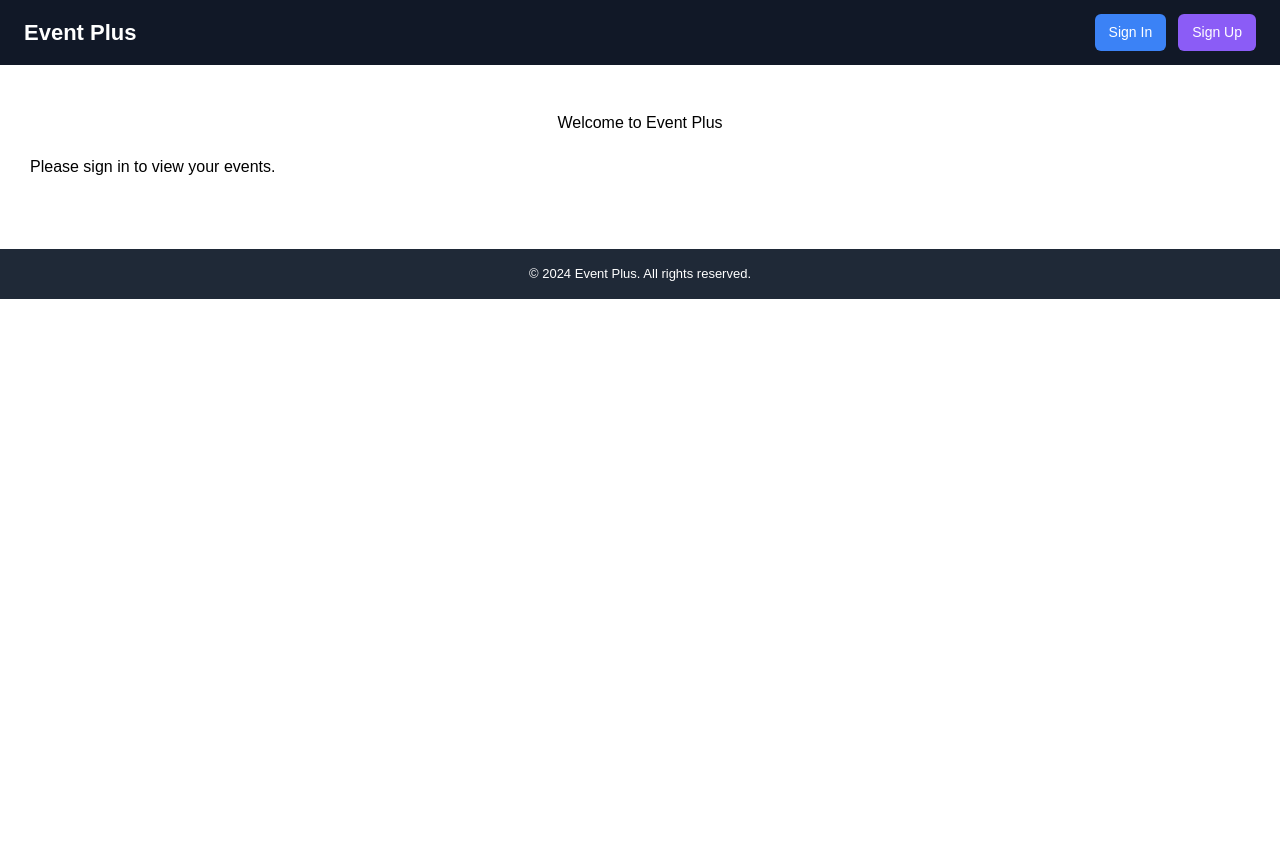
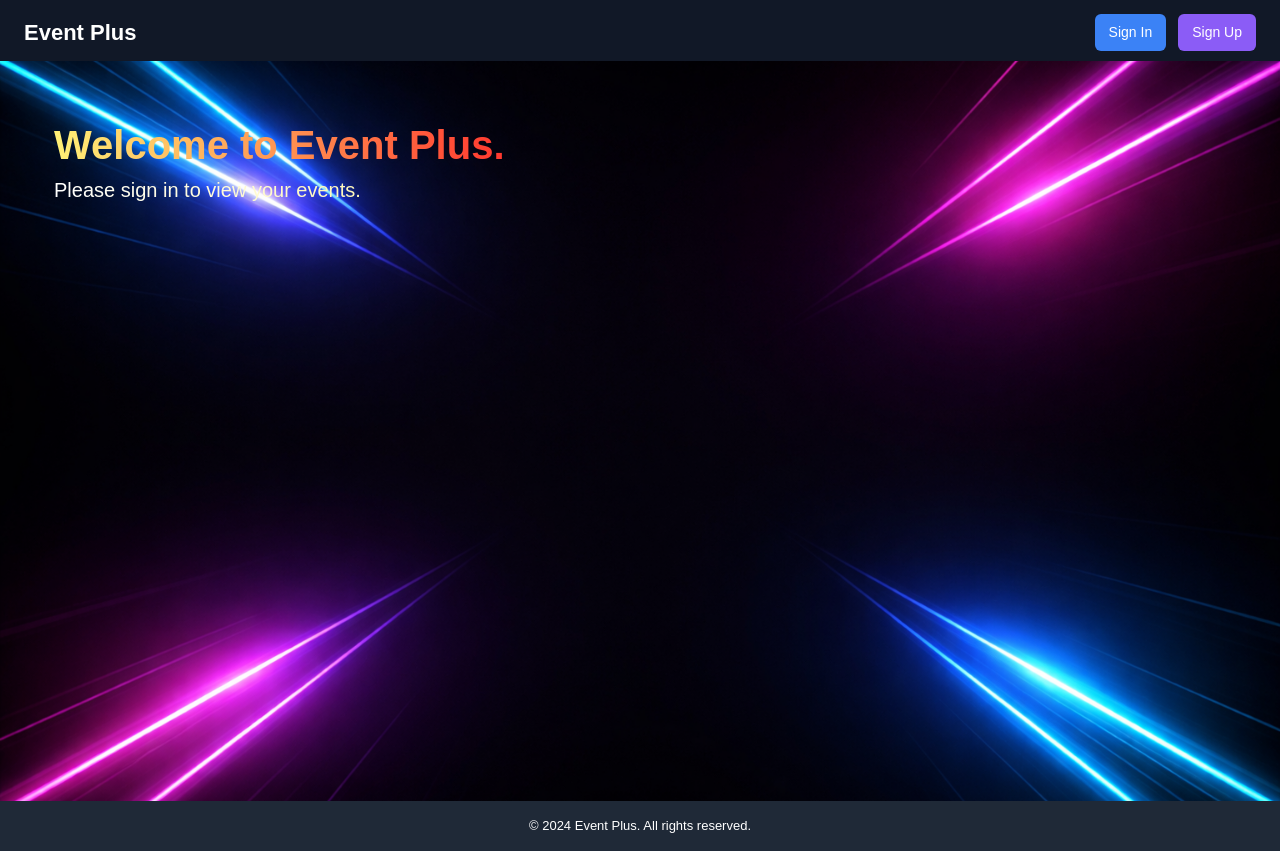
Before and after one commit to Muhammad-Ahmad-Jutt/event-plus-front-end, a React (Create React App) app in the folder event-plus-frontend/: page / in a window 1280 px wide. Before the commit the page ends 800 px from the top, so only its background shows below. Built offline with nearby package versions, Linux system fonts and the light colour scheme.

Commit message:
Updated UI of Homepage

```diff
--- a/event-plus-frontend/src/Homepage.js
+++ b/event-plus-frontend/src/Homepage.js
@@ -3,6 +3,7 @@ import { useContext, useEffect, useState } from "react";
 import { useNavigate } from "react-router-dom";
 import { AuthContext } from "./context/AuthContext";
 import { toast } from "react-toastify";
+import bg from "./images/event-plus-bg.png";
 
 export default function Homepage() {
   const { user, token, logout } = useContext(AuthContext);
@@ -44,9 +45,33 @@ export default function Homepage() {
 
 
   return (
-    <div className="homepage-container">
-      <h1 className="homepage-title">
-        Welcome to Event Plus
+    <>
+    <style>{`
+      .pageImg {
+            padding: 24px;
+            min-height: 100vh;
+            display: flex;
+            justify-content: center;
+            font-family: Arial, sans-serif;
+      }
+    `}</style>
+
+
+    <div className="pageImg"
+        style={{
+          backgroundImage: `url(${bg})`,
+          backgroundSize: "cover",
+          backgroundPosition: "center",
+          backgroundRepeat: "no-repeat",
+          minHeight: "calc(100vh - 60px)",
+          fontFamily: "Arial, sans-serif",
+          marginTop: "-20px",
+          marginBottom: "-40px",
+        }}>
+
+    <div className="homepage-container" style={{ width: "100%" }}>
+      <h1 className="gradient-text-title">
+        Welcome to Event Plus.
       </h1>
 
       <div className="homepage-content">
@@ -80,9 +105,11 @@ export default function Homepage() {
             )}
           </>
         ) : (
-          <p>Please sign in to view your events.</p>
+          <p className="gradient-text-subtitle">Please sign in to view your events.</p>
         )}
       </div>
     </div>
+    </div>
+    </>
   );
 }
--- a/event-plus-frontend/src/index.css
+++ b/event-plus-frontend/src/index.css
@@ -139,6 +139,45 @@ footer {
   font-size: 28px;
   margin-bottom: 20px;
   color: #ffffff;
+}
+
+.gradient-text-title {
+  font-size: 40px;
+  font-weight: 700;
+
+  background: linear-gradient(
+    90deg,
+    #FFF176,
+    #FF0019,
+    #FFFFFF
+  );
+
+
+  -webkit-background-clip: text;
+  -webkit-text-fill-color: transparent;
+
+  background-clip: text;
+  color: transparent;
+}
+
+.gradient-text-subtitle {
+  font-size: 20px;
+  font-weight: 50;
+
+  background: linear-gradient(
+    90deg,
+    #FFFFFF,
+    #FFF176,
+    #FFFFFF
+
+  );
+
+
+  -webkit-background-clip: text;
+  -webkit-text-fill-color: transparent;
+
+  background-clip: text;
+  color: transparent;
 }
 
 /* =======================
```
